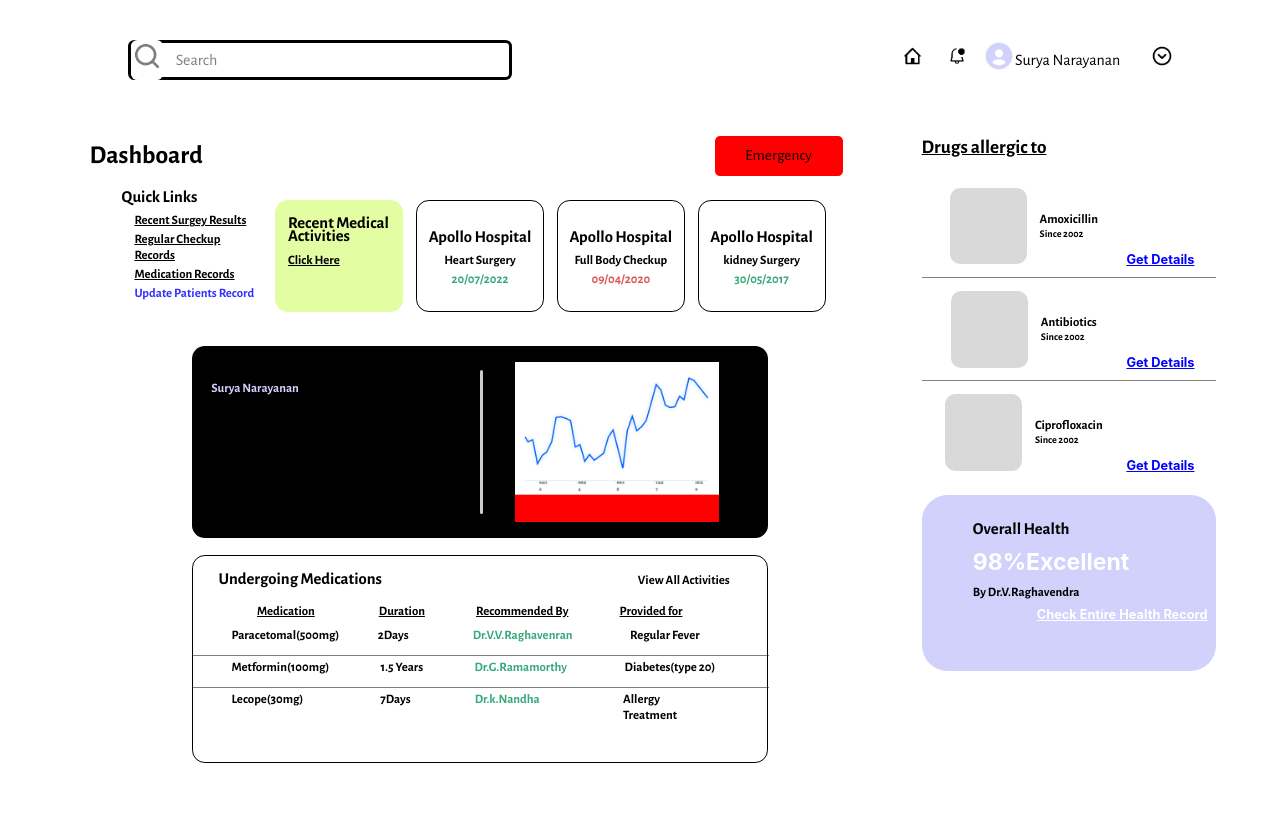
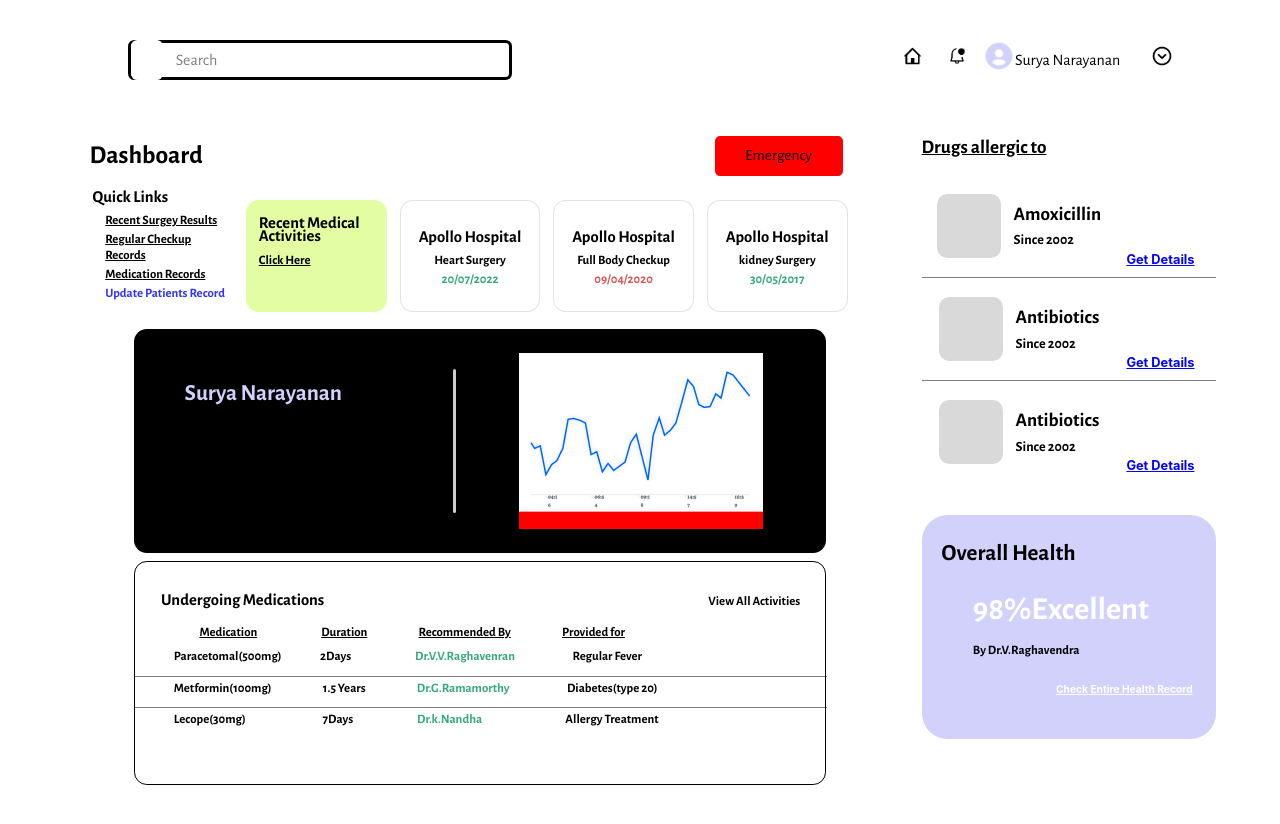
Before and after one commit to Vishal-techy/Hospital-Portal-PLI-Blockathon, a Next.js app: page / in a window 1280 px wide. Shown: the top 824 px of the page. Built offline with nearby package versions, Linux system fonts and the light colour scheme.

Commit message:
updated dashboard

```diff
--- a/pages/index.js
+++ b/pages/index.js
@@ -26,9 +26,9 @@ export default function Home() {
             <div className={styles.Searchbox}>
 
               <div className={styles.homebox3}>
-                <Image
+                {/* <Image
               src={search}
-              />
+              /> */}
               </div>
 
               <p  className={styles.Searchboxtext}>Search</p>
@@ -118,7 +118,7 @@ export default function Home() {
         <div  className={styles.blackbox1}>
            <h3 className={styles.blackboxtxt1}>Health Graph</h3>
            <h2 className={styles.blackboxtxt2}>Surya Narayanan</h2>
-           <h4 className={styles.blackboxtxt3}>On 8th September, Surya Narayanan has <br/> undergone a regular health check up at the <br/> Apollo Hospital, Chennai. Treatment provided <br/> by Dr. V. Ragavendran at 6PM in the evening.</h4>
+           <h4 className={styles.blackboxtxt3}>On 8th September, Surya Narayanan has undergone a regular health check up at the Apollo Hospital, Chennai. Treatment provided by Dr. V. Ragavendran at 6PM in the evening.</h4>
         </div>
 
                 <div  className={styles.hlinebox}>  <div className={styles.hline} /></div>
@@ -232,7 +232,7 @@ export default function Home() {
                      <div className={styles.libox}></div>
 
                      <div className={styles.twords}>
-                       <h3 className={styles.txtwbox}>Ciprofloxacin</h3>
+                       <h3 className={styles.txtwbox}>Antibiotics</h3>
                        <h4 className={styles.txtwbox2}>Since 2002</h4>
                      </div>
 
--- a/styles/Home.module.css
+++ b/styles/Home.module.css
@@ -128,7 +128,7 @@
   flex-direction: row;
   justify-content: center;
   align-items: center;
-  margin-bottom: 2vw;
+  margin-bottom: 50px;
 }
 
 .box1txt {
@@ -162,13 +162,13 @@
 .box1 {
   height: 16vh;
   width: 11vw;
-  margin-left: -1vw;
+  margin-left: -20px;
   /* background-color: pink; */
 }
 
 .box2 {
   height: 14vh;
-  width: 10vw;
+  width: 11vw;
   margin-left: 1vw;
   background-color: #e3fea2;
   border-radius: 1vw;
@@ -176,7 +176,7 @@
 
 .box {
   height: 14vh;
-  width: 10vw;
+  width: 11vw;
   margin-left: 1vw;
   border-radius: 1vw;
   background-color: white;
@@ -185,7 +185,7 @@
   align-items: center;
   justify-content: center;
   flex-direction: column;
-  border: solid black thin;
+  border: solid #0000001c thin;
 }
 
 .box2txt {
@@ -240,43 +240,47 @@
   flex-direction: row;
   justify-content: center;
   align-items: center;
-  margin-bottom: 2vw;
+  margin-top: 15px;
+  /* margin-bottom: 2vw; */
 }
 
 .blackbox {
-  height: 24vh;
-  width: 45vw;
+  height: 28vh;
+  width: 54vw;
   background-color: black;
   border-radius: 1vw;
   display: flex;
   align-items: center;
+  margin-top: 30px;
+  margin-bottom: 80px;
 }
 
 .blackbox1 {
   height: 24vh;
   width: 20vw;
-  /* background-color: red; */
   border-radius: 1vw;
-  margin-left: 1.5vw;
+  margin-left: 50px;
 }
 .blackboxtxt1 {
-  font-size: 1vw;
+  font-size: 1.4vw;
   font-family: "Alegreya Sans", sans-serif;
   font-family: 200;
+  margin-top: 10px;
 }
 
 .blackboxtxt2 {
-  font-size: 1vw;
+  font-size: 1.8vw;
   font-family: "Alegreya Sans", sans-serif;
   color: #d1d1fb;
-  margin-top: -0.5vw;
+  margin-top: -15px;
 }
 
 .blackboxtxt3 {
-  font-size: 1vw;
+  font-size: 1.1vw;
   font-family: "Alegreya Sans", sans-serif;
   font-weight: 300;
-  margin-top: -0.2vw;
+  margin-top: -15px;
+  width: 18vw;
 }
 
 .hline {
@@ -295,20 +299,21 @@
 }
 
 .blackbox2 {
-  height: 20vh;
-  width: 16vw;
+  height: 22vh;
+  width: auto;
   background-color: red;
-  margin-left: 1.5vw;
+  margin-left: 50px;
 }
 
 .whitebox {
-  height: 26vh;
-  width: 45vw;
+  height: 28vh;
+  width: 54vw;
   background-color: white;
   border-radius: 1vw;
   border: solid black thin;
   display: flex;
   flex-direction: column;
+  padding-top: 15px;
 }
 
 .wbox1txt {
@@ -321,7 +326,7 @@
 .wboxtxt2 {
   font-size: 1vw;
   font-family: "Alegreya Sans", sans-serif;
-  margin-left: 20vw;
+  margin-left: 30vw;
   color: black;
 }
 .wbox1 {
@@ -374,7 +379,7 @@
 
 .hr {
   height: 0.1vh;
-  width: 45vw;
+  width: 54vw;
   background-color: black;
   opacity: 50%;
   margin-bottom: 0.5vw;
@@ -419,7 +424,7 @@
 
 .mainbox2 {
   height: 100vh;
-  /* background-color:red; */
+  /* background-color: red; */
   width: 23vw;
   display: flex;
   flex-direction: column;
@@ -436,6 +441,7 @@
   background-color: white;
   border-radius: 1.5vw;
   height: 24vw;
+  margin-bottom: 20px;
 }
 
 .miniwbox1 {
@@ -455,9 +461,10 @@
 }
 .libox {
   background-color: #d9d9d9;
-  height: 6vw;
-  width: 6vw;
+  height: 5vw;
+  width: 5vw;
   border-radius: 0.8vw;
+  margin-left: -10px;
 }
 .lisubbox {
   height: 8vw;
@@ -470,7 +477,7 @@
 
 .txtwbox {
   color: black;
-  font-size: 1vw;
+  font-size: 1.5vw;
   font-family: "Alegreya Sans", sans-serif;
   font-weight: bold;
   margin-left: 1vw;
@@ -478,7 +485,7 @@
 
 .txtwbox2 {
   color: black;
-  font-size: 0.8vw;
+  font-size: 1.1vw;
   font-family: "Alegreya Sans", sans-serif;
   margin-left: 1vw;
   margin-top: -1vw;
@@ -497,7 +504,7 @@
 }
 
 .bluebox {
-  height: 22vh;
+  height: 28vh;
   width: 23vw;
   background-color: #d1d1fb;
   border-radius: 2vw;
@@ -506,19 +513,20 @@
 
 .finaltxt {
   color: black;
-  font-size: 1.3vw;
+  font-size: 1.8vw;
   font-family: "Alegreya Sans", sans-serif;
-  margin-left: 4vw;
+  margin-left: 20px;
 }
 
 .blueboxdiv {
   margin-top: 2vw;
 }
 .finaltxt2 {
+  font-family: "Alegreya Sans", sans-serif;
   color: white;
-  font-size: 1.8vw;
+  font-size: 2.5vw;
   margin-left: 4vw;
-  margin-top: -0.4vw;
+  /* margin-top: 1vw; */
 }
 .finaltxt3 {
   color: black;
@@ -529,9 +537,9 @@
 }
 .finaltxt4 {
   color: white;
-  font-size: 1vw;
-  margin-left: 9vw;
-  margin-top: -0.4vw;
+  font-size: 0.8vw;
+  margin-left: 10.5vw;
+  margin-top: 1.9vw;
 }
 
 .blue {
```
